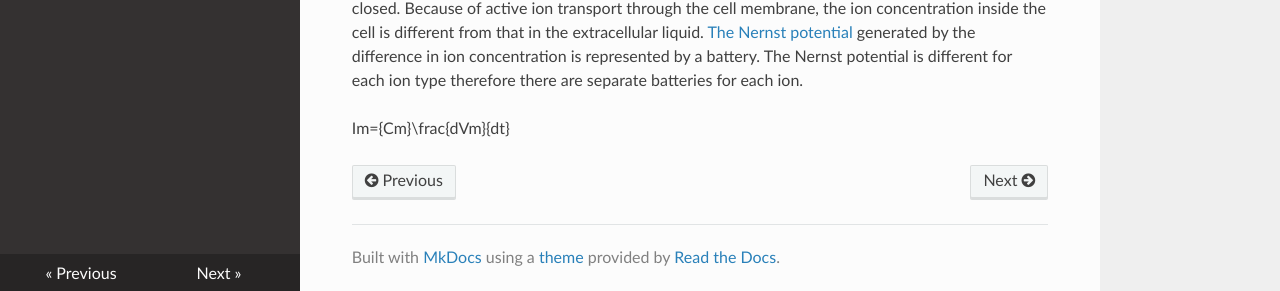
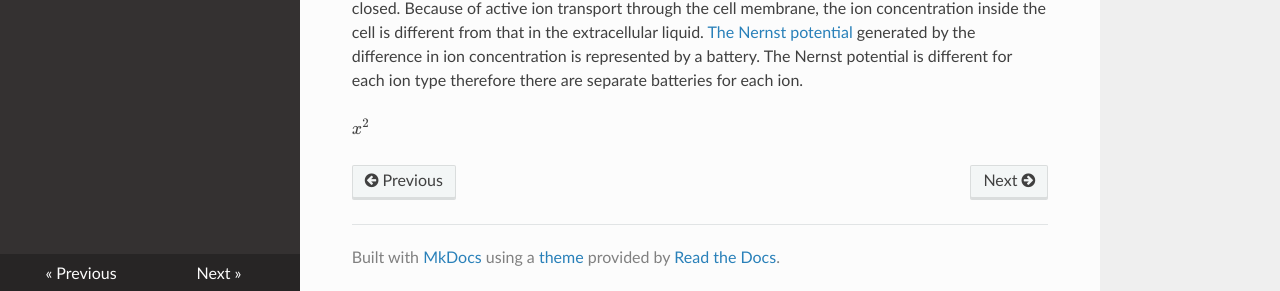
Before and after one commit to ErikaKvalem/Documentation-2018-MkDocs, an MkDocs documentation site: the page built from docs/cellm.md, in a window 1280 px wide and 1302 px high. Shown: the part 1008-1299 px from the top of the window. Built offline with MkDocs 1.6.1, drawn with Linux system fonts in a browser that asks for light colours; nearby versions of some CDN libraries; formulas are drawn with MathJax 3; old or Windows-style settings are respelled for this version of MkDocs; part of the change alters nothing that is shown.

Commit message:
Update cellm.md

```diff
--- a/docs/cellm.md
+++ b/docs/cellm.md
@@ -1,3 +1,22 @@
+<style TYPE="text/css">
+code.has-jax {font: inherit; font-size: 100%; background: inherit; border: inherit;}
+</style>
+<script type="text/x-mathjax-config">
+MathJax.Hub.Config({
+    tex2jax: {
+        inlineMath: [['$','$'], ['\\(','\\)']],
+        skipTags: ['script', 'noscript', 'style', 'textarea', 'pre'] // removed 'code' entry
+    }
+});
+MathJax.Hub.Queue(function() {
+    var all = MathJax.Hub.getAllJax(), i;
+    for(i = 0; i < all.length; i += 1) {
+        all[i].SourceElement().parentNode.className += ' has-jax';
+    }
+});
+</script>
+<script type="text/javascript" src="http://cdn.mathjax.org/mathjax/latest/MathJax.js?config=TeX-AMS-MML_HTMLorMML"></script>
+
 # 2. Documentation on Electrophysiological (atrial) Cell models
 ## 2.1 Introduction
 
@@ -17,4 +36,4 @@ Hodgkin and Huxley found as a conclusion from the experiments performed on the g
 
 The semipermeable cell membrane separates the interior of the cell from the extracellular liquid and acts as a capacitor.  I(t)  is the input current injected into the cell. Each channel type is represented by a resistor. The diagonal arrow across the diagram of the resistor indicates that the value of the resistance is not fixed, but changes depending on whether the ion channel is open or closed. Because of active ion transport through the cell membrane, the ion concentration inside the cell is different from that in the extracellular liquid. [The Nernst potential](https://en.wikipedia.org/wiki/Nernst_equation) generated by the difference in ion concentration is represented by a battery. The Nernst potential is different for each ion type therefore there are separate batteries for each ion.
 
-Im={Cm}\frac{dVm}{dt}
+$x^2$
```
